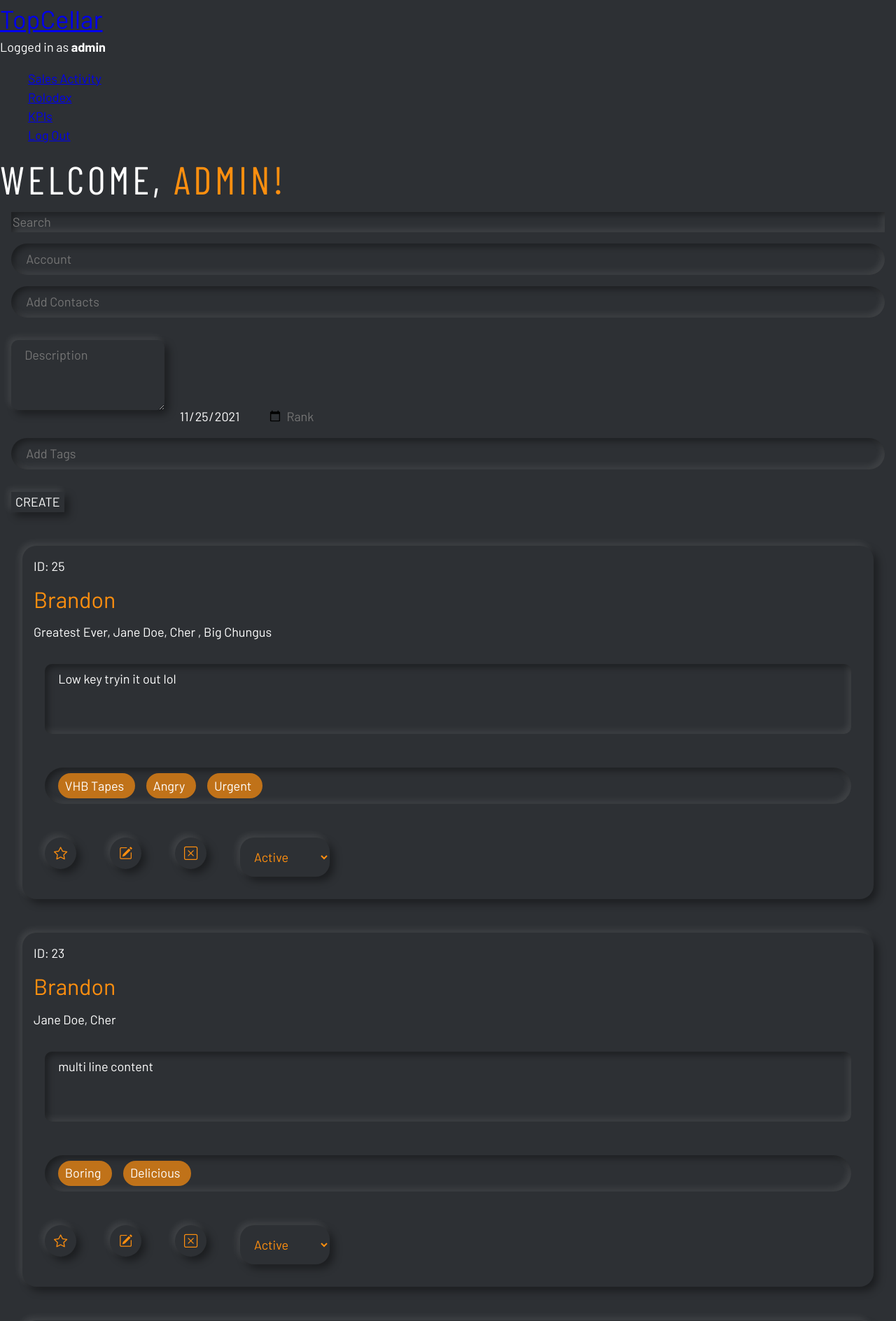
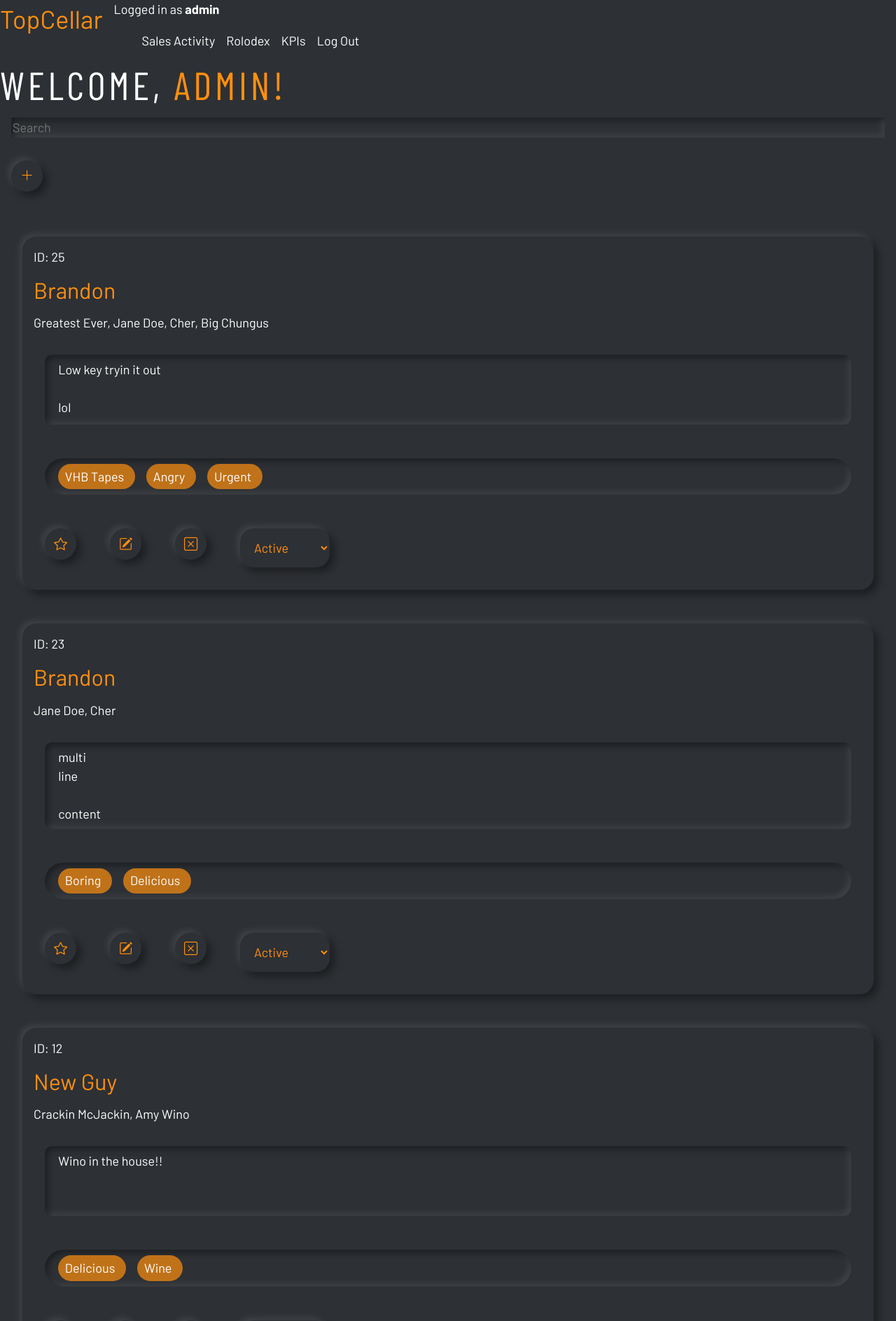
Before and after one commit to LoufaSupreme/TopCellar, a Django app: page / in a window 1280 px wide. Shown: the top 1888 px of the page at 70% size. Run offline with Django 3.2, Linux system fonts and the light colour scheme; a user stored in the database is signed in; data comes from the database, SQL or seed files in the repository; both versions use the stored data as it was after the commit; some libraries are stand-ins or nearby versions; some web fonts are replaced.

Commit message:
fixed VERY annoying textarea overflow issue with flex:1

```diff
--- a/cellar/static/cellar/client.js
+++ b/cellar/static/cellar/client.js
@@ -35,6 +35,7 @@ const App = async (state) => {
         </div>
 
         ${makeSearchBox()}
+        ${makeAddBtn()}
         ${makeEntryForm()}
         <div class='container flex' id='entries-container'>${displayEntries(state.entries)}</div>
         `;
@@ -62,7 +63,7 @@ const loadStore = async (state) => {
 
 // generate HTML for one entry:
 const makeEntryHTML = (entry) => {
-    const contacts = entry.contacts.map(c => `${c.first_name} ${c.last_name !== null ? c.last_name : ""}`);
+    const contacts = entry.contacts.map(c => `${c.first_name}${c.last_name !== null ? ' ' + c.last_name : ""}`);
     const tags = entry.tags.map(t => makeTagElement('tags', t.id, t.name).outerHTML);
 
     return `
@@ -73,16 +74,16 @@ const makeEntryHTML = (entry) => {
             <div class='neupho description inset'>${entry.description}</div>
             ${entry.tags.length > 0 ? `<div class='neupho tag-container inset flex'>${tags.join('')}</div>` : ''}
             <div class='flex'>
-                <button id='entry-${entry.id}-favourite-btn' class='neupho round-btn fave-entry-btn' data-id='${entry.id}'>
+                <button id='entry-${entry.id}-favourite-btn' class='neupho round-btn bg-dark fave-entry-btn' data-id='${entry.id}'>
                     <i class="bi bi-star"></i>
                 </button>
-                <button id='entry-${entry.id}-edit-btn' class='neupho round-btn edit-entry-btn' data-id='${entry.id}'>
+                <button id='entry-${entry.id}-edit-btn' class='neupho round-btn bg-dark edit-entry-btn' data-id='${entry.id}'>
                     <i class='bi bi-pencil-square'></i>
                 </button>
-                <button id='entry-${entry.id}-delete-btn' class='neupho round-btn delete-entry-btn' data-id='${entry.id}'>
+                <button id='entry-${entry.id}-delete-btn' class='neupho round-btn bg-dark delete-entry-btn' data-id='${entry.id}'>
                     <i class="bi bi-x-square"></i>
                 </button>
-                <select class='neupho container text-accent'>
+                <select class='neupho container text-accent bg-dark'>
                     <option value='active'>Active</option>
                     <option value='complete'>Complete</option>
                     <option value='archived'>Archived</option>
@@ -107,8 +108,8 @@ const makeEntryForm = () => {
     const day = now.getDate() < 10 ? `0${now.getDate()}` : now.getDate();
 
     return `
-        <div class="form-container" id="entry-form-container">
-
+        <div class="form-container neupho container bg-dark text-white" id="entry-form-container">
+            <div class='text-accent fs-700'>New Entry</div>
             <div class="neupho tag-container inset flex">
                 <input id="customers-input" class="tag-input" type="text" data-id="undefined" data-list="customers" placeholder="Account">
                 ${makeSuggestionDiv('customers')}
@@ -117,15 +118,22 @@ const makeEntryForm = () => {
                 <input id="contacts-input" class="tag-input" type="text" data-id="undefined" data-list="contacts" placeholder="Add Contacts">
                 ${makeSuggestionDiv('contacts')}
             </div>
-            <textarea class='neupho description' placeholder="Description" name="description"></textarea>
-            <input type="date" value="${now.getFullYear()}-${month}-${day}">
-            <input type="number" placeholder="Rank">
+            <div class='description-wrapper'>
+                <textarea class='description neupho inset bg-dark' placeholder="Description" cols="10" rows="1"></textarea>
+            </div>
+            <div>
+                <input class='neupho inset' type="date" value="${now.getFullYear()}-${month}-${day}">
+                <input class='neupho inset' type="number" placeholder="Rank">
+            </div>
             <div class="neupho tag-container inset flex">
                 <input id="tags-input" class="tag-input" type="text" data-id="undefined" data-list="tags" placeholder="Add Tags">
                 ${makeSuggestionDiv('tags')}
             </div>
+            <div class='flex'>
+                <button type="buton" class='neupho bg-dark' id="entry-submit-btn">CREATE</button>
+                <button type="buton" class='neupho bg-dark' id="entry-cancel-btn">CANCEL</button>
+            </div>
         </div>
-        <button type="buton" class='neupho' id="entry-submit-btn">CREATE</button>
     `;
 }
 
@@ -234,6 +242,17 @@ const makeSearchBox = () => {
     `;
 }
 
+// create a button to make the new entry form appear:
+const makeAddBtn = () => {
+    return `
+        <div>
+            <button id='add-btn' class='neupho round-btn bg-dark text-accent'>
+                <i class="bi bi-plus-lg"></i>
+            </button>
+        </div>
+    `;
+}
+
 
 //////////////////////////////////////
 // HELPER FUNCTIONS /////////////////
@@ -267,7 +286,7 @@ const handleModalAccept = async () => {
         // const tagElements = Array.from(form.querySelectorAll('.tag')); // grab all of the tag elements
         // tagElements.forEach(el => el.remove());  // remove them from the DOM now that the entry is created
         await loadStore(store);
-        render(root, store);
+        // render(root, store);
 
     }
     else if (store.uncreated.mode === 'update') {
@@ -275,7 +294,7 @@ const handleModalAccept = async () => {
         updateInstance(store.uncreated.entry, 'entry', store.uncreated.entry.id);
         store.uncreated = null; // reset store.uncreated to null
         await loadStore(store);
-        render(root, store);
+        // render(root, store);
     }
     else {
         console.error('Uncreated Object mode is neither create nor update...');
@@ -311,7 +330,7 @@ const initiateNewEntry = async (form) => {
         // otherwise send post request to DB to make new entry:
         newInstance(newEntryData, 'Entry');
         await loadStore(store);
-        render(root, store);
+        // render(root, store);
         // const tagElements = Array.from(form.querySelectorAll('.tag')); // grab all of the tag elements
         // tagElements.forEach(el => el.remove());  // remove them from the DOM now that the entry is created
 
@@ -336,7 +355,7 @@ const initiateEdit = async (form, entry_id) => {
         // otherwise send put request to DB to update the entry:
         updateInstance(newEntryData, 'entry', entry_id);
         await loadStore(store);
-        render(root, store);
+        // render(root, store);
     }
 }
 
@@ -511,6 +530,11 @@ const handleClicks = (e) => {
         entryContainer.outerHTML = makeEntryHTML(entry);
     }
 
+    else if (e.target.id === 'add-btn') {
+        const entryForm = document.querySelector('.form-container');
+        entryForm.style.display = 'block';
+    }
+
 }
 
 // populate the suggestion dropdown with options:
--- a/cellar/static/cellar/resets.css
+++ b/cellar/static/cellar/resets.css
@@ -52,6 +52,14 @@ picture {
   display: block; /* helps with spacing */
 }
 
+textarea {
+  -webkit-box-sizing: border-box;
+  -moz-box-sizing: border-box;
+  box-sizing: border-box;
+  margin: 0;
+  padding: 0;
+}
+
 /* make form elements easier to work with */
 input,
 button,
@@ -67,6 +75,11 @@ ul li {
   list-style: none;
 }
 
+a {
+  text-decoration: none;
+  color: inherit;
+}
+
 /* remove animations for ppl who turn them off */
 @media (prefers-reduced-motion: reduce) {
   *,
--- a/cellar/static/cellar/style.css
+++ b/cellar/static/cellar/style.css
@@ -65,17 +65,15 @@
 
 .flow > *:where(:not(:first-child)) {
   /* select anything with a sibling before it */
-  margin-top: var(
-    --flow-space,
-    1rem
-  ); /* default to 1rem if --flow-space is not set */
+  margin-top: var(--flow-space,1rem); /* default to 1rem if --flow-space is not set */
   /* outline: 1px solid red; */
 }
 
 .container {
-  padding-inline: 2em; /* -inline is for left and right only */
-  margin-inline: auto;
+  padding: 1rem;
+  margin: 1rem auto;
   max-width: 80rem;
+  border-radius: 20px;
 }
 
 .grid-container {
@@ -215,6 +213,10 @@
   min-width: 80vw;
 }
 
+.form-container {
+  display: none;
+}
+
 .modal {
   display: none;
 }
@@ -224,26 +226,29 @@
 }
 
 .neupho {
-  background-color: hsl(var(--clr-dark));
   margin: 1rem;
   box-shadow:  6px 6px 12px rgba(0, 0, 0, 0.4),
               -4px -4px 10px rgba(255,255,255,0.1);
   }
 
-.container {
-    border-radius: 20px;
-    padding: 1rem;
-}
 
 .tag-container {
     padding: 0.5rem 0 0.5rem 1.2rem;
     border-radius: 50px;
 }
 
+.description-wrapper {
+  display: flex;
+}
+
 .description {
     min-height: 100px;
-    padding: 0.5rem 0 0.5rem 1.2rem;
+    flex: 1;
+    resize: vertical;
+    padding: 0.5rem 1.2rem 0.5rem 1.2rem;
+    /* margin-right: -1rem; */
     border-radius: 10px;
+    white-space: pre-wrap; /* allows displaying content with line breaks*/
 }
 
 .inset {
--- a/cellar/templates/cellar/layout.html
+++ b/cellar/templates/cellar/layout.html
@@ -18,13 +18,12 @@
     <!-- Scripts -->
     <script src="{% static 'cellar/api.js' %}" defer></script>
     <script src="{% static 'cellar/client.js' %}" defer></script>
-    <script src="https://cdn.jsdelivr.net/npm/bootstrap@5.1.3/dist/js/bootstrap.bundle.min.js" integrity="sha384-ka7Sk0Gln4gmtz2MlQnikT1wXgYsOg+OMhuP+IlRH9sENBO0LRn5q+8nbTov4+1p" crossorigin="anonymous"></script>
 
     <title>{% block title %}{% endblock %}</title>
 </head>
 <body>
-    <div class="navbar navbar-dark bg-dark">
-        <h1><a class='navbar-brand' href="{% url 'cellar:index' %}">TopCellar</a></h1>
+    <div class="navbar bg-dark flex">
+        <h1><a class='navbar-brand text-accent' href="{% url 'cellar:index' %}">TopCellar</a></h1>
         <div class="nav-content">
             <div class="login-status">
                 {% if user.is_authenticated %}
@@ -33,7 +32,7 @@
                     Not logged in.
                 {% endif %}
             </div>
-            <ul class="navbar-nav">
+            <ul class="navbar-nav flex">
                 {% if user.is_authenticated %}
                 <li class="nav-item">
                     <a class="nav-link" href="{% url 'cellar:index' %}">Sales Activity</a>
```
Also changed, not shown: db.sqlite3.
